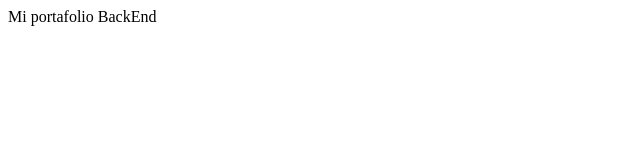
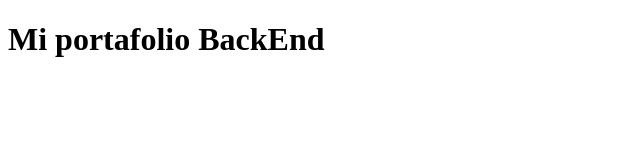
Before and after one commit to hectormarch/portafolio-FrontEnd, a plain HTML site: page index.html in a window 1280 px wide. Shown: the whole page, without its empty margins (0-640 px from the left). Drawn offline with Linux system fonts and the light colour scheme.

Commit message:
Update index.html

```diff
--- a/index.html
+++ b/index.html
@@ -1,7 +1,7 @@
 <!DOCTYPE html>
 <meta charset="UTF-8">
 
-<html>Mi portafolio BackEnd</html>
+<h1>Mi portafolio BackEnd</h1>
 
 <body>
 
```
